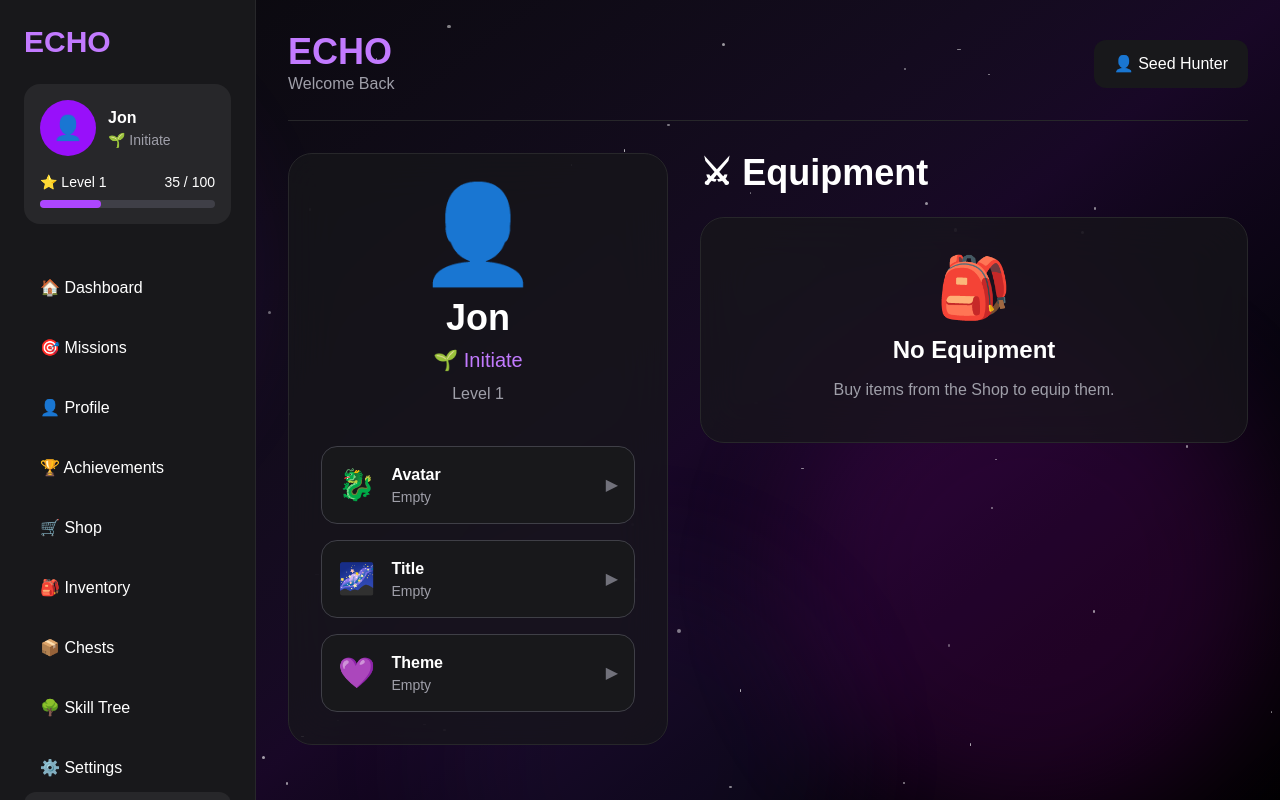
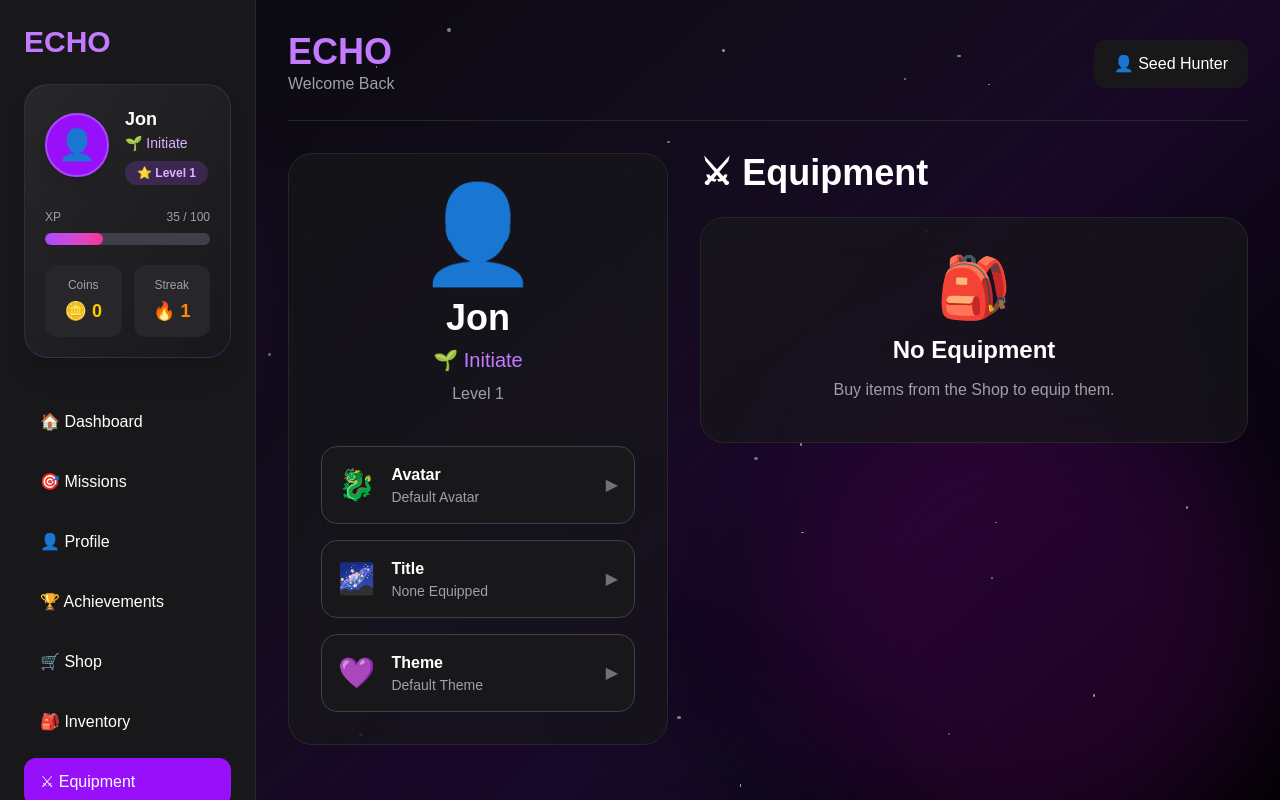
Before and after one commit to luffyjat-a11y/echo, a Next.js app: page /dashboard/equipment in a window 1280 px wide. Shown: the top 800 px of the page. Built offline with nearby package versions, Linux system fonts and the light colour scheme.

Commit message:
Complete Equipment System v2.3 Phase 1

```diff
--- a/components/Sidebar.tsx
+++ b/components/Sidebar.tsx
@@ -22,11 +22,9 @@ export default function Sidebar() {
   const {
     player,
     equipped,
-    chests,
   } = useGameContext();
 
-  const percentage =
-    (player.xp / player.maxXp) * 100;
+  const percentage = (player.xp / player.maxXp) * 100;
 
   const avatar =
     shopItems.find(
@@ -38,16 +36,10 @@ export default function Sidebar() {
       (item) => item.id === equipped.title
     )?.name ?? getRank(player.level);
 
-  const unopenedChests =
-    chests.filter(
-      (chest) => !chest.opened
-    ).length;
-
   return (
     <aside className="flex min-h-screen w-64 flex-col border-r border-zinc-800 bg-zinc-900 p-6">
 
       {/* Logo */}
-
       <div>
 
         <h1 className="text-3xl font-bold text-purple-400">
@@ -55,36 +47,37 @@ export default function Sidebar() {
         </h1>
 
         {/* Player Card */}
+        <div className="mt-6 overflow-hidden rounded-3xl border border-purple-500/20 bg-gradient-to-br from-zinc-800 to-zinc-900 p-5 shadow-xl">
 
-        <div className="mt-6 rounded-2xl bg-zinc-800 p-4">
+          <div className="flex items-center gap-4">
 
-          <div className="flex items-center gap-3">
-
-            <div className="flex h-14 w-14 items-center justify-center rounded-full bg-purple-600 text-2xl">
+            <div className="flex h-16 w-16 items-center justify-center rounded-full border-2 border-purple-500 bg-purple-600 text-3xl shadow-lg">
               {avatar}
             </div>
 
-            <div>
+            <div className="flex-1">
 
-              <h2 className="font-bold">
+              <h2 className="text-lg font-bold">
                 {player.name}
               </h2>
 
-              <p className="text-sm text-zinc-400">
+              <p className="text-sm text-purple-300">
                 {title}
               </p>
+
+              <div className="mt-2 inline-flex rounded-full bg-purple-500/20 px-3 py-1 text-xs font-bold text-purple-300">
+                ⭐ Level {player.level}
+              </div>
 
             </div>
 
           </div>
 
-          <div className="mt-4">
+          <div className="mt-6">
 
-            <div className="flex justify-between text-sm">
+            <div className="mb-2 flex justify-between text-xs text-zinc-400">
 
-              <span>
-                ⭐ Level {player.level}
-              </span>
+              <span>XP</span>
 
               <span>
                 {player.xp} / {player.maxXp}
@@ -92,14 +85,42 @@ export default function Sidebar() {
 
             </div>
 
-            <div className="mt-2 h-2 rounded-full bg-zinc-700">
+            <div className="h-3 overflow-hidden rounded-full bg-zinc-700">
 
               <div
-                className="h-2 rounded-full bg-purple-500 transition-all duration-700"
+                className="h-3 rounded-full bg-gradient-to-r from-purple-500 to-pink-500 transition-all duration-700"
                 style={{
                   width: `${percentage}%`,
                 }}
               />
+
+            </div>
+
+          </div>
+
+          <div className="mt-5 grid grid-cols-2 gap-3">
+
+            <div className="rounded-xl bg-zinc-800 p-3 text-center">
+
+              <p className="text-xs text-zinc-400">
+                Coins
+              </p>
+
+              <p className="mt-1 text-lg font-bold text-yellow-400">
+                🪙 {player.coins}
+              </p>
+
+            </div>
+
+            <div className="rounded-xl bg-zinc-800 p-3 text-center">
+
+              <p className="text-xs text-zinc-400">
+                Streak
+              </p>
+
+              <p className="mt-1 text-lg font-bold text-orange-400">
+                🔥 {player.streak}
+              </p>
 
             </div>
 
@@ -180,20 +201,14 @@ export default function Sidebar() {
         </Link>
 
         <Link
-          href="/dashboard/chests"
-          className={`flex items-center justify-between rounded-xl px-4 py-3 transition ${
-            pathname === "/dashboard/chests"
+          href="/dashboard/equipment"
+          className={`rounded-xl px-4 py-3 transition ${
+            pathname === "/dashboard/equipment"
               ? "bg-purple-600 text-white"
               : "hover:bg-purple-600"
           }`}
         >
-          <span>📦 Chests</span>
-
-          {unopenedChests > 0 && (
-            <span className="rounded-full bg-yellow-500 px-2 py-1 text-xs font-bold text-black">
-              {unopenedChests}
-            </span>
-          )}
+          ⚔ Equipment
         </Link>
 
         <Link
@@ -231,10 +246,7 @@ export default function Sidebar() {
           </p>
 
           <p className="mt-2 text-2xl font-bold text-orange-400">
-            {player.streak} Day
-            {player.streak === 1
-              ? ""
-              : "s"}
+            {player.streak} Day{player.streak === 1 ? "" : "s"}
           </p>
 
         </div>
--- a/components/equipment/CharacterPreview.tsx
+++ b/components/equipment/CharacterPreview.tsx
@@ -48,19 +48,19 @@ export default function CharacterPreview() {
         <EquipmentSlot
           icon="🐉"
           label="Avatar"
-          value={avatar?.name ?? "Default Avatar"}
+          itemName={avatar?.name ?? "Default Avatar"}
         />
 
         <EquipmentSlot
           icon="🌌"
           label="Title"
-          value={title?.name ?? "None Equipped"}
+          itemName={title?.name ?? "None Equipped"}
         />
 
         <EquipmentSlot
           icon="💜"
           label="Theme"
-          value={theme?.name ?? "Default Theme"}
+          itemName={theme?.name ?? "Default Theme"}
         />
 
       </div>
--- /dev/null
+++ b/hooks/useTheme.ts
@@ -0,0 +1,10 @@
+"use client";
+
+import { useGameContext } from "@/context/GameContext";
+import { getThemeColors } from "@/lib/theme";
+
+export function useTheme() {
+  const { equipped } = useGameContext();
+
+  return getThemeColors(equipped.theme);
+}
--- /dev/null
+++ b/lib/theme.ts
@@ -0,0 +1,51 @@
+export type ThemeColors = {
+  primary: string;
+  secondary: string;
+  border: string;
+};
+
+export function getThemeColors(themeId: number | null): ThemeColors {
+  switch (themeId) {
+    case 301: // Royal Purple
+      return {
+        primary: "bg-purple-600",
+        secondary: "bg-purple-500",
+        border: "border-purple-500",
+      };
+
+    case 302: // Crimson
+      return {
+        primary: "bg-red-600",
+        secondary: "bg-red-500",
+        border: "border-red-500",
+      };
+
+    case 303: // Emerald
+      return {
+        primary: "bg-emerald-600",
+        secondary: "bg-emerald-500",
+        border: "border-emerald-500",
+      };
+
+    case 304: // Ocean
+      return {
+        primary: "bg-sky-600",
+        secondary: "bg-sky-500",
+        border: "border-sky-500",
+      };
+
+    case 305: // Gold
+      return {
+        primary: "bg-yellow-500",
+        secondary: "bg-yellow-400",
+        border: "border-yellow-500",
+      };
+
+    default:
+      return {
+        primary: "bg-purple-600",
+        secondary: "bg-purple-500",
+        border: "border-purple-500",
+      };
+  }
+}
```
